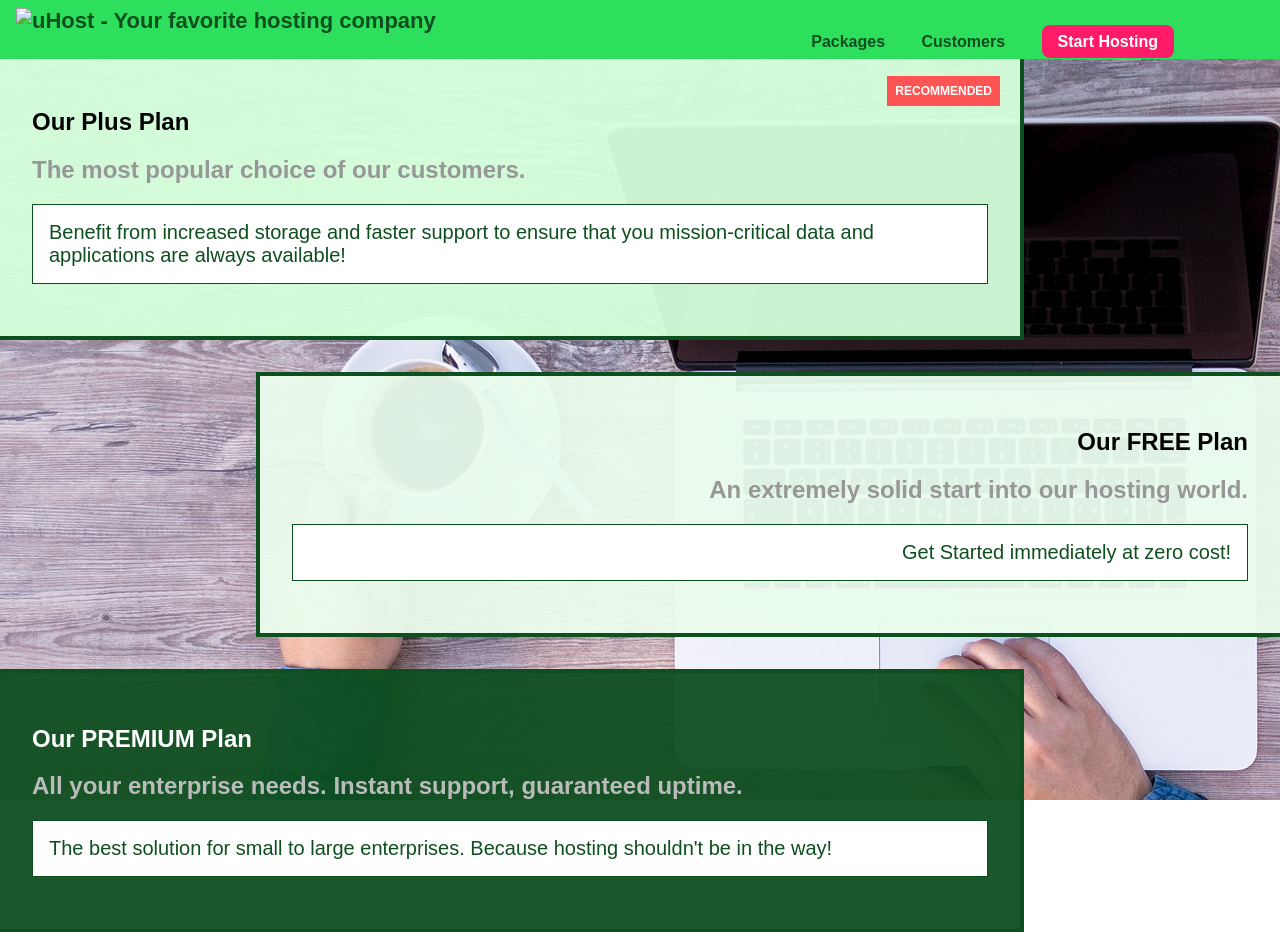
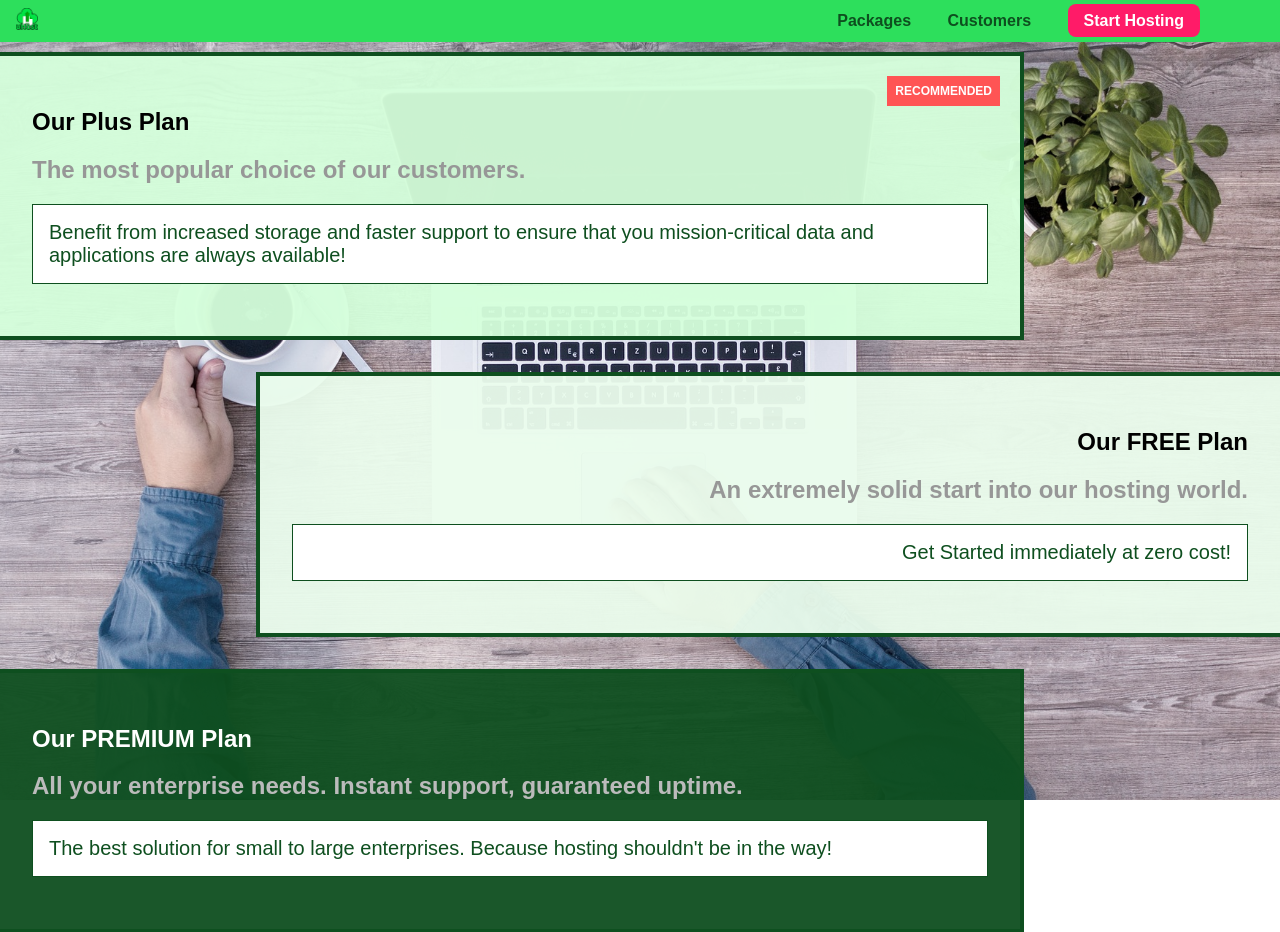
Before and after one commit to jripke74/css-0001, a plain HTML site: page packages/index.html in a window 1280 px wide. Shown: the top 932 px of the page. Drawn offline with Linux system fonts and the light colour scheme.

Commit message:
add filter to .background in packages.css

```diff
--- a/packages/index.html
+++ b/packages/index.html
@@ -12,7 +12,7 @@
     <header class="main-header">
       <div>
         <a href="../index.html" class="main-header__brand">
-          <img src="images/uhost-icon.png" alt="uHost - Your favorite hosting company">
+          <img src="../images/uhost-icon.png" alt="uHost - Your favorite hosting company">
         </a>
       </div>
       <nav class="main-nav">
--- a/packages/packages.css
+++ b/packages/packages.css
@@ -3,7 +3,8 @@ main {
 }
 
 .background {
-  background: url("../images/plans-background.jpg");
+  background: url("../images/plans-background.jpg") center/cover;
+  filter: grayscale(40%);
   width: 100%;
   height: 100%;
   position: fixed;
```
